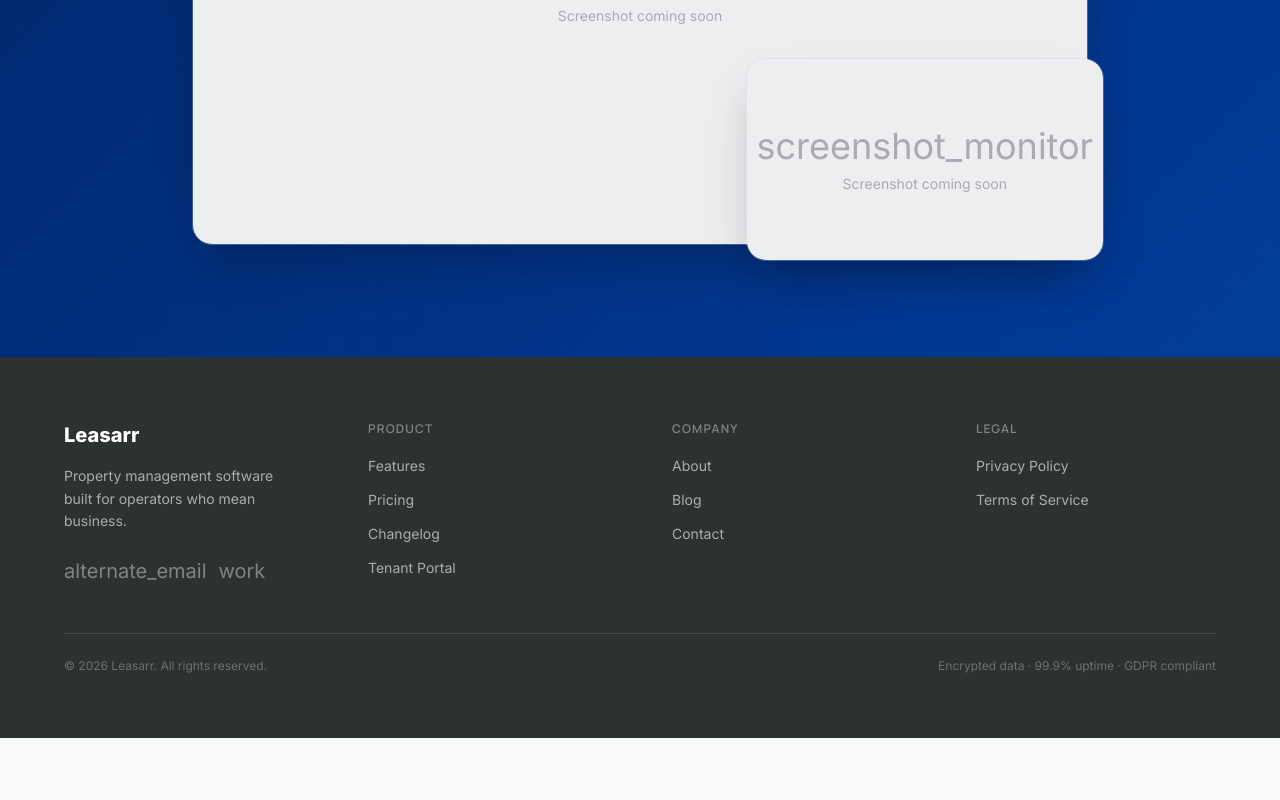
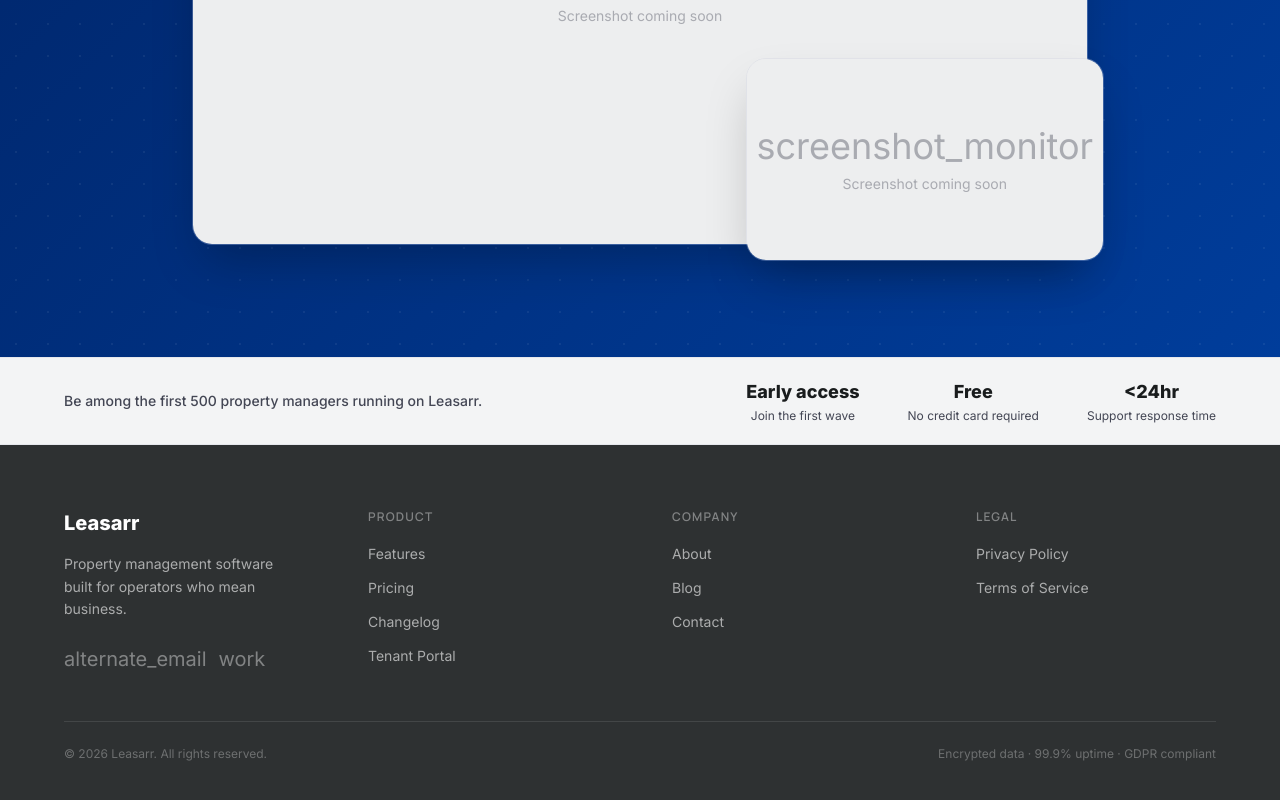
Before and after one commit to Leasarr/leasarr-app, a Next.js app: page / in a window 1280 px wide. Shown: the part 888-1688 px from the top of the page. Before the commit the page ends 1626 px from the top, so only its background shows below. Built offline with nearby package versions, Linux system fonts and the light colour scheme; no server answers.

Commit message:
feat: add early-access proof bar with data-driven metrics

```diff
--- a/src/app/page.tsx
+++ b/src/app/page.tsx
@@ -2,6 +2,7 @@
 import { createClient } from '@/lib/supabase/server'
 import { MarketingLayout } from '@/components/marketing/layout'
 import { Hero } from '@/components/marketing/sections/hero'
+import { ProofBar } from '@/components/marketing/sections/proof-bar'
 
 const isMockMode = !process.env.NEXT_PUBLIC_SUPABASE_URL || !process.env.NEXT_PUBLIC_SUPABASE_ANON_KEY
 
@@ -19,6 +20,7 @@
   return (
     <MarketingLayout>
       <Hero />
+      <ProofBar />
     </MarketingLayout>
   )
 }
--- /dev/null
+++ b/src/components/marketing/sections/proof-bar.tsx
@@ -0,0 +1,27 @@
+const METRICS = [
+  { value: 'Early access', label: 'Join the first wave' },
+  { value: 'Free', label: 'No credit card required' },
+  { value: '<24hr', label: 'Support response time' },
+]
+
+export function ProofBar() {
+  return (
+    <section className="bg-surface-container-low border-y border-outline-variant/30 py-5">
+      <div className="max-w-7xl mx-auto px-6 md:px-10 lg:px-16">
+        <div className="flex flex-col lg:flex-row items-center justify-between gap-4">
+          <p className="text-sm font-medium text-on-surface-variant text-center lg:text-left">
+            Be among the first 500 property managers running on Leasarr.
+          </p>
+          <div className="flex items-center gap-8 lg:gap-12">
+            {METRICS.map((metric, i) => (
+              <div key={i} className="text-center">
+                <div className="text-lg font-extrabold text-on-surface">{metric.value}</div>
+                <div className="text-xs text-on-surface-variant mt-0.5">{metric.label}</div>
+              </div>
+            ))}
+          </div>
+        </div>
+      </div>
+    </section>
+  )
+}
```
